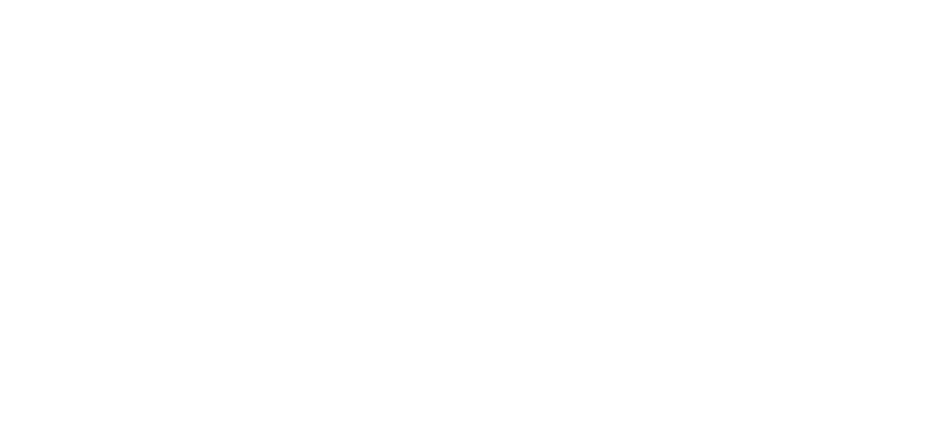
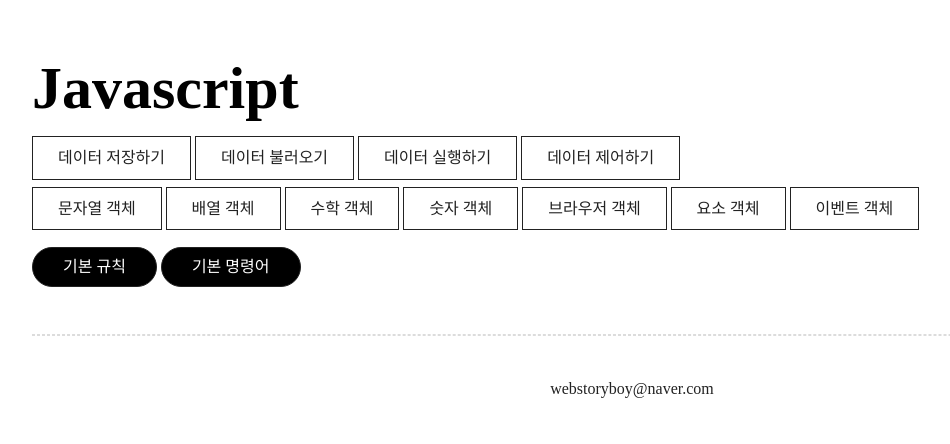
Before and after one commit to webstoryboy/coding, a plain HTML site: page javascript/javascript03.html in a window 1280 px wide. Shown: the whole page, without its empty margins (8-958 px from the left). Drawn offline with Linux system fonts and the light colour scheme; a web font is replaced by a local one.

Commit message:
2022.07.19

```diff
--- a/javascript/javascript03.html
+++ b/javascript/javascript03.html
@@ -4,11 +4,46 @@
     <meta charset="UTF-8">
     <meta http-equiv="X-UA-Compatible" content="IE=edge">
     <meta name="viewport" content="width=device-width, initial-scale=1.0">
-    <title>자바스크립트 : 데이터 실행하기</title>
+    <title>자바스크립트 : 데이터 실행오기</title>
 
     <link rel="stylesheet" href="assets/css/style.css">
 </head>
 <body>
+    <header id="header">
+        <h1>Javascript</h1>
+        <nav class="header_nav">
+            <ul>
+                <li><a href="javascript01.html">데이터 저장하기</a></li>
+                <li><a href="javascript02.html">데이터 불러오기</a></li>
+                <li><a href="javascript03.html">데이터 실행하기</a></li>
+                <li><a href="javascript04.html">데이터 제어하기</a></li>
+            </ul>
+            <ul>
+                <li><a href="#">문자열 객체</a></li>
+                <li><a href="#">배열 객체</a></li>
+                <li><a href="#">수학 객체</a></li>
+                <li><a href="#">숫자 객체</a></li>
+                <li><a href="#">브라우저 객체</a></li>
+                <li><a href="#">요소 객체</a></li>
+                <li><a href="#">이벤트 객체</a></li>
+            </ul>
+            <ul class="study">
+                <li><a href="#">기본 규칙</a></li>
+                <li><a href="#">기본 명령어</a></li>
+            </ul>
+        </nav>
+    </header>
+    <!-- //header -->
 
+    <main id="main">
+        <div class="main_script"></div>
+        <div class="main_desc"></div>
+    </main>
+    <!-- //main -->
+
+    <footer id="footer">
+        <a href="mailto:webstoryboy@naver.com">webstoryboy@naver.com</a>
+    </footer>
+    <!-- //footer -->
 </body>
 </html>
```
Also changed, not shown: javascript/javascript01.html (+4 -4 lines), javascript/javascript02.html (+35 -0 lines), javascript/javascript04.html (+35 -0 lines).
